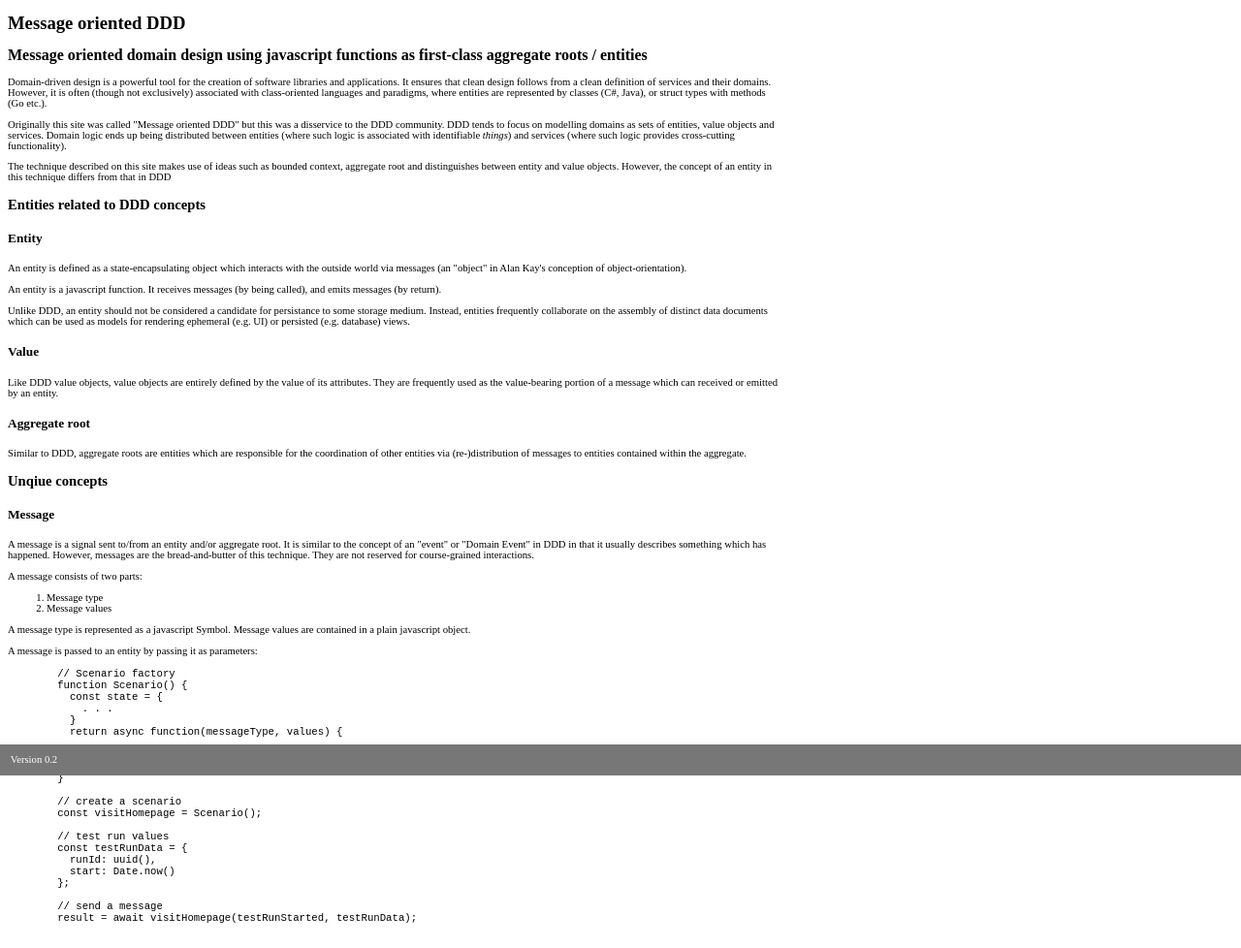
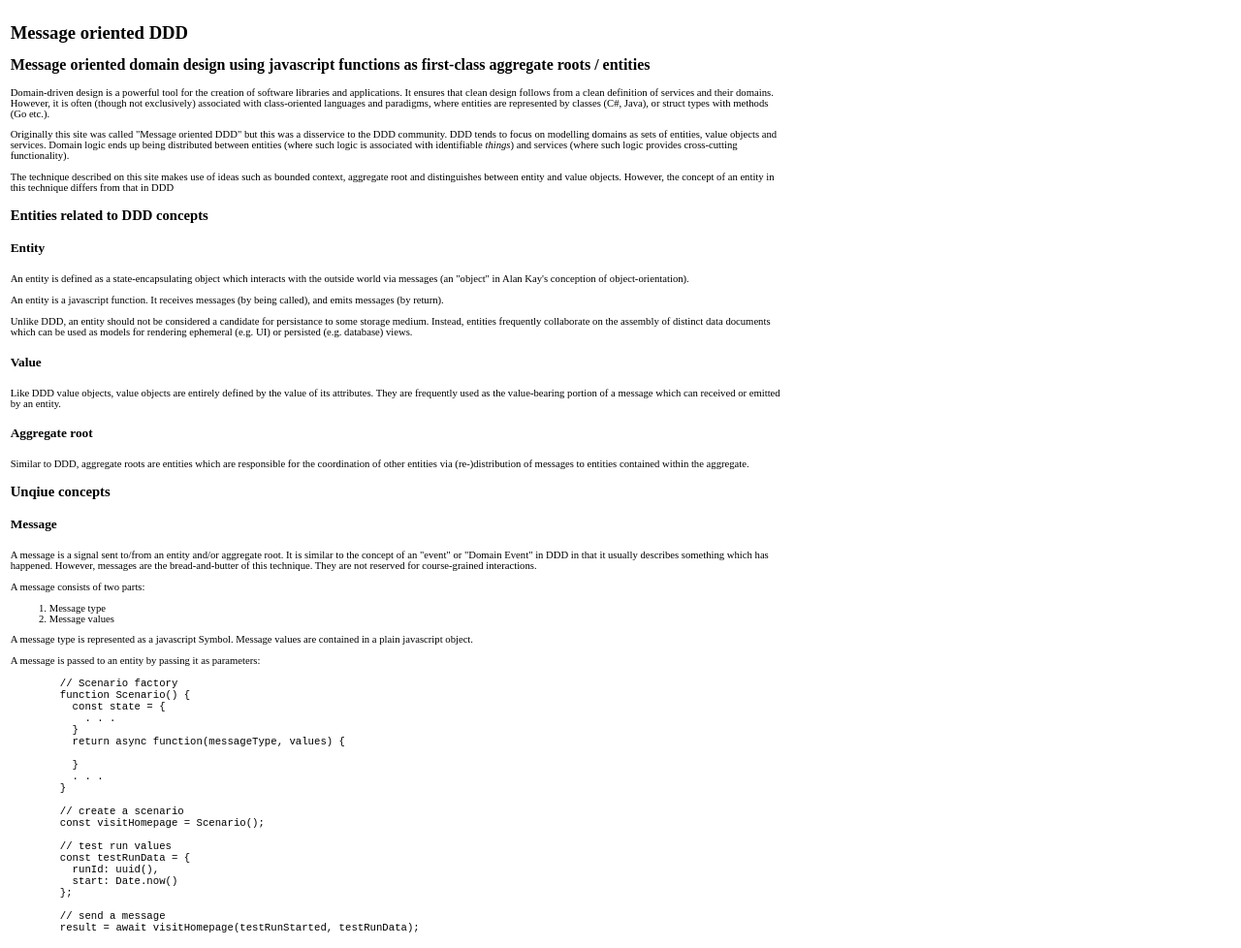
Before and after one commit to goofballLogic/modd, a plain HTML site: page docs/index.html in a window 1280 px wide. Shown: the top 978 px of the page at 97% size. Drawn offline with Linux system fonts and the light colour scheme; a script that the page names is missing.

Commit message:
Update main.css

```diff
--- a/docs/css/main.css
+++ b/docs/css/main.css
@@ -18,16 +18,25 @@ h3 {
 h4 {
     font-size: 10pt;
 }
+body {
+    font-size: 8pt;
+}
 
 /* major blocks */
 body {
-    font-size: 8pt;
-    margin-bottom: 8pt;
+    margin: 0;
+    padding: 8pt 8pt 24pt 8pt;
+    position: relative;
 }
 main {
   max-width: 800px;
 }
-footer {
+code {
+    white-space: pre-wrap;
+}
+
+/* specific blocks */
+body > footer {
   padding: 8pt;
   display: block;
   position: absolute;
@@ -37,6 +46,3 @@ footer {
   background-color: #777;
   color: white;
 }
-code {
-    white-space: pre-wrap;
-}
```
